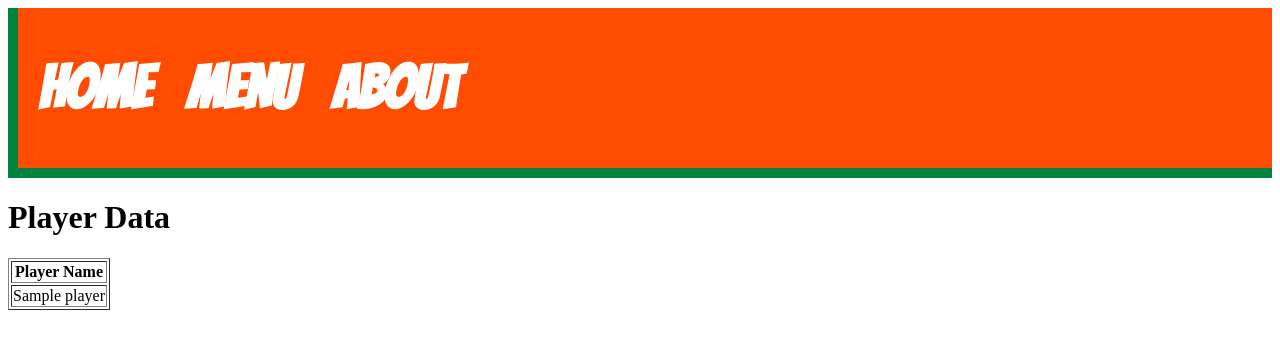
After one commit to jmsrota/Hockey_DataBase_SQL, a Flask app: page /Oilers in a window 1280 px wide. The commit adds this page. Shown: the top 349 px of the page. Run offline with Flask 3, Linux system fonts and the light colour scheme; tables that the repository leaves empty hold one stand-in row (values such as "Sample post").

Commit message:
Added Javascript file, Oilers route and played around with changing colors.

```diff
--- a/application/routes.py
+++ b/application/routes.py
@@ -3,9 +3,14 @@ from .models import db, Player, PlayerStats, GoalieStats, Team
 
 @app.route('/')
 def home():
-    return render_template('BaseLayout.html')
+    return render_template('BaseLayout.html', navbar_color="Default")
 
-@app.route('/canucks)')
-def canucks():
+@app.route('/Canucks)')
+def Canucks():
     player = Player.query.all()
-    return render_template('Canucks.html',player=player)
+    return render_template('Canucks.html', player=player, navbar_color='Canucks')
+
+@app.route('/Oilers')
+def Oilers():
+    player = Player.query.all()
+    return render_template('Oilers.html', player=player, navbar_color='Oilers')
--- a/application/static/css/style.css
+++ b/application/static/css/style.css
@@ -1,19 +1,52 @@
-/* styles.css */
+/* Basic styling for the dropdown */
+@import url('https://fonts.googleapis.com/css2?family=Bangers&display=swap');
 
-/* Basic styling for the dropdown */
 .navbar {
-    background-color: #333;
+    height: 150px;  /* Reduced height for a more typical navbar */
+    background-color: #333;  /* Dark background color */
+    padding: 5px 20px;  /* Adjust padding for more control over spacing */
+    font-family: 'Bangers', sans-serif;  /* Fun, bold font */
+    display: flex;
+    align-items: center;
+    border-left: 10px solid #00843D;
+    border-bottom: 10px solid #00843D;
 }
+
+
+/* Navbar Links */
 .navbar a {
     color: white;
-    padding: 14px 20px;
     text-decoration: none;
-    display: inline-block;
+    font-size: 60px; /* Reduced font size for a more reasonable navbar link size */
+    margin-right: 35px;   /* Space between links */
+    font-weight: 600;  /* Bold text */
+    text-transform: uppercase; /* Uppercase for a fun style */
+    transition: all 0.3s ease;  /* Smooth transition for hover effects */
 }
+
+body {
+    background-color: #FFFFFF ;
+}
+
+/* Navbar Colors based on Canucks/Oilers selection */
+.navbar.canucks-color {
+    background-color: #00205B;  /* Canucks Blue */
+}
+
+.navbar.oilers-color {
+    background-color: #FF4C00;  /* Oilers Orange */
+}
+
+.navbar.default-color {
+    background-color: #333;  /* Default dark color */
+}
+
+/* Dropdown styling */
 .dropdown {
     display: inline-block;
     position: relative;
 }
+
 .dropdown-content {
     display: none;
     position: absolute;
@@ -22,18 +55,26 @@
     box-shadow: 0px 8px 16px rgba(0,0,0,0.2);
     z-index: 1;
 }
+
+/* Dropdown links */
 .dropdown-content a {
     color: black;
     padding: 12px 16px;
     text-decoration: none;
     display: block;
 }
-.dropdown-content a:hover {
-    background-color: #f1f1f1;
+
+/* Hover effects for navbar links */
+.navbar a:hover {
+    background-color: #555;  /* Darker background on hover */
 }
+
+/* Show dropdown content on hover */
 .dropdown:hover .dropdown-content {
     display: block;
 }
+
+/* Change the dropdown button background on hover */
 .dropdown:hover .dropbtn {
     background-color: #555;
 }
--- /dev/null
+++ b/application/templates/Oilers.html
@@ -0,0 +1,15 @@
+{% extends "BaseLayout.html" %}
+
+{% block content %}
+<h1>Player Data</h1>
+<table border="1">
+    <tr>
+        <th>Player Name</th>
+    </tr>
+    {% for player in player %}
+    <tr>
+        <td>{{ player.playerName }}</td>
+    </tr>
+    {% endfor %}
+</table>
+{% endblock %}
--- a/application/templates/includes/navbar.html
+++ b/application/templates/includes/navbar.html
@@ -1,10 +1,21 @@
-<nav class="navbar">
-    <a href="#home">Home</a>
+<nav class="navbar {% if navbar_color == 'Canucks' %}canucks-color
+                   {% elif navbar_color == 'Oilers' %}oilers-color
+                   {% else %}default-color {% endif %}">
+    <a href="{{ url_for('home')}}">Home</a>
     <div class="dropdown">
-        <a href="#" class="dropbtn">Menu</a>
+        <a href="#" class="dropbtn"> Menu </a>
         <div class="dropdown-content">
-            <a href="{{url_for('canucks')}}"></a>">Canucks</a>
+            <a
+            href="{{ url_for('Canucks') }}"
+            >Canucks
+            </a>
+            <a
+            href="{{ url_for('Oilers') }}"
+            >Oilers
+            </a>
+        </a>
         </div>
     </div>
     <a href="#about">About</a>
+    <div class="angled-strip"></div>
 </nav>
```
Also changed, not shown: MySQL Local.session.sql (deleted), application/static/img/1*c4S03xiR-YGNNCU0l8R5og.jpeg (added), application/static/js/functions.js (added).
